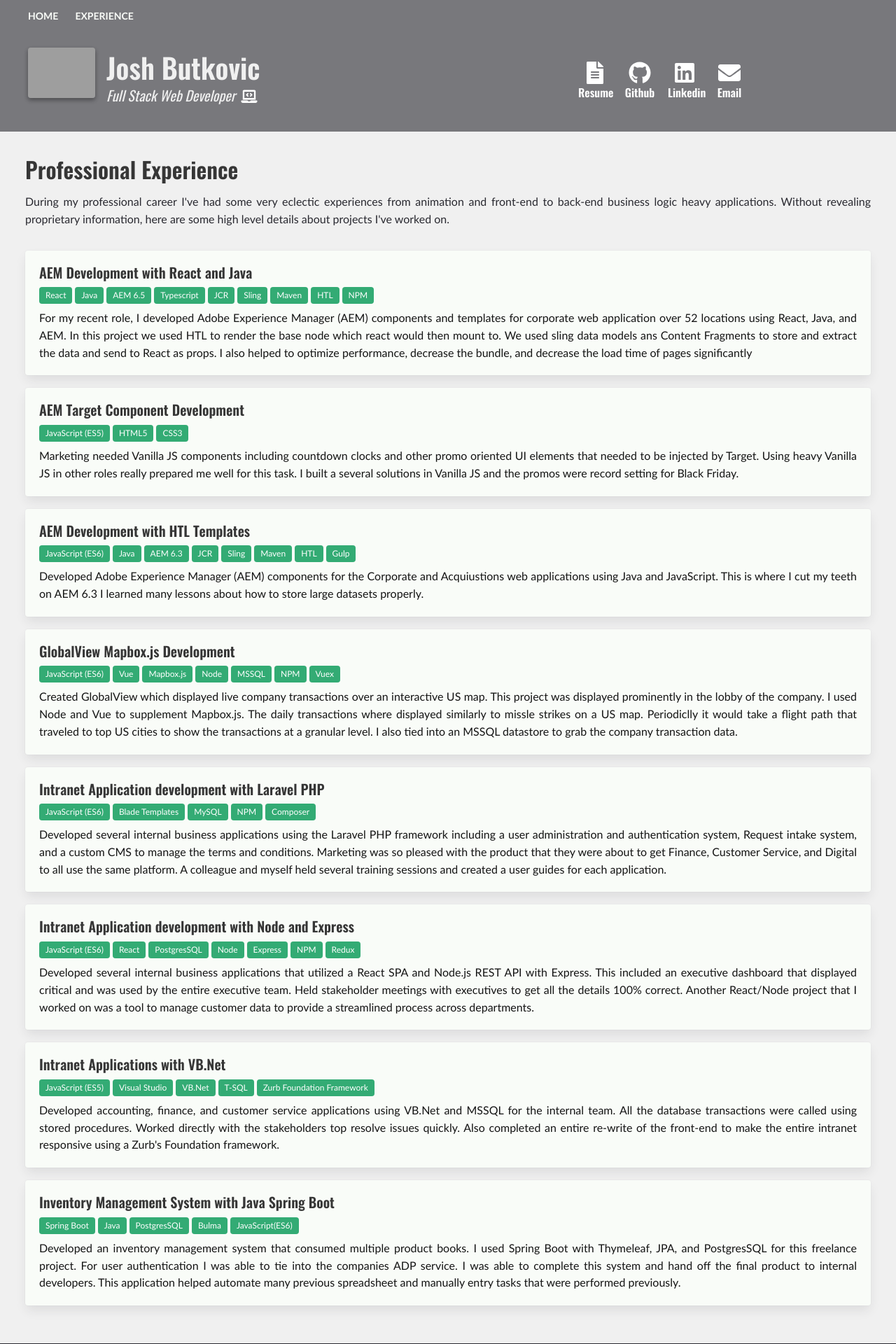
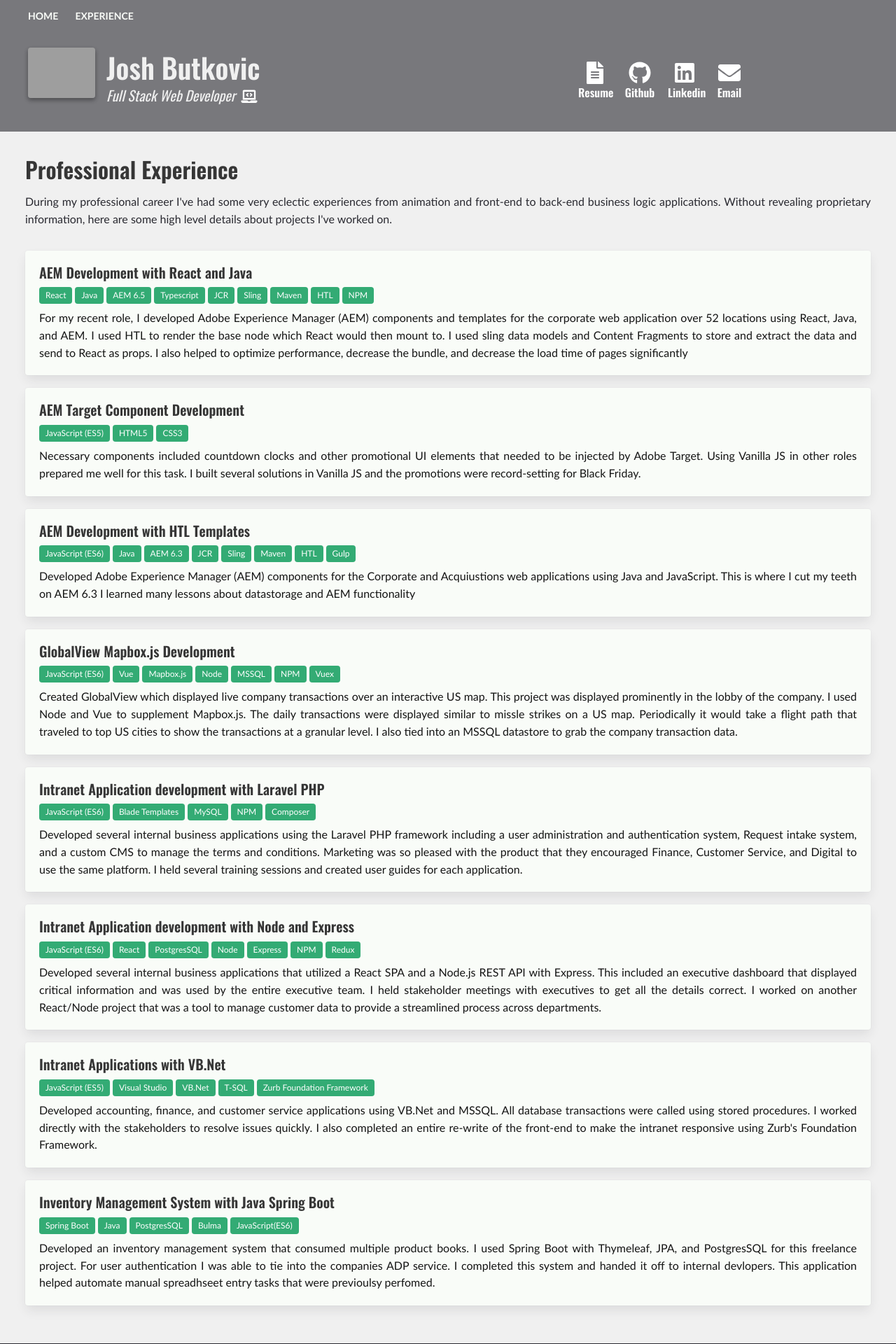
Before and after one commit to joshbutkovic/portfolio, a Next.js app: page /professional-experience in a window 1280 px wide. Shown: the top 1920 px of the page at 70% size. Built offline with nearby package versions, Linux system fonts and the light colour scheme; grey boxes are pictures that could not be loaded.

Commit message:
editing experience text

```diff
--- a/components/Experience/Experiences.json
+++ b/components/Experience/Experiences.json
@@ -3,43 +3,43 @@
         "id": "1",
         "title": "AEM Development with React and Java",
         "tech": ["React", "Java", "AEM 6.5", "Typescript", "JCR", "Sling", "Maven", "HTL", "NPM"],
-        "description": "For my recent role, I developed Adobe Experience Manager (AEM) components and templates for corporate web application over 52 locations using React, Java, and AEM.  In this project we used HTL to render the base node which react would then mount to.  We used sling data models ans Content Fragments to store and extract the data and send to React as props.  I also helped to optimize performance, decrease the bundle, and decrease the load time of pages significantly"
+        "description": "For my recent role, I developed Adobe Experience Manager (AEM) components and templates for the corporate web application over 52 locations using React, Java, and AEM.  I used HTL to render the base node which React would then mount to.  I used sling data models and Content Fragments to store and extract the data and send to React as props.  I also helped to optimize performance, decrease the bundle, and decrease the load time of pages significantly"
     },
     {
         "id": "2",
         "title": "AEM Target Component Development",
         "tech": ["JavaScript (ES5)", "HTML5", "CSS3"],
-        "description": "Marketing needed Vanilla JS components including countdown clocks and other promo oriented UI elements that needed to be injected by Target.  Using heavy Vanilla JS in other roles really prepared me well for this task.  I built a several solutions in Vanilla JS and the promos were record setting for Black Friday."
+        "description": "Necessary components included countdown clocks and other promotional UI elements that needed to be injected by Adobe Target.  Using Vanilla JS in other roles prepared me well for this task.  I built several solutions in Vanilla JS and the promotions were record-setting for Black Friday."
     },
     {
         "id": "3",
         "title": "AEM Development with HTL Templates",
         "tech": ["JavaScript (ES6)", "Java", "AEM 6.3", "JCR", "Sling", "Maven", "HTL", "Gulp"],
-        "description": "Developed Adobe Experience Manager (AEM) components for the Corporate and Acquiustions web applications using Java and JavaScript.  This is where I cut my teeth on AEM 6.3  I learned many lessons about how to store large datasets properly."
+        "description": "Developed Adobe Experience Manager (AEM) components for the Corporate and Acquiustions web applications using Java and JavaScript.  This is where I cut my teeth on AEM 6.3  I learned many lessons about datastorage and AEM functionality"
     },
     {
         "id": "4",
         "title": "GlobalView Mapbox.js Development",
         "tech": ["JavaScript (ES6)", "Vue", "Mapbox.js", "Node", "MSSQL", "NPM", "Vuex"],
-        "description": "Created GlobalView which displayed live company transactions over an interactive US map.  This project was displayed prominently in the lobby of the company.  I used Node and Vue to supplement Mapbox.js.  The daily transactions where displayed similarly to missle strikes on a US map.  Periodiclly it would take a flight path that traveled to top US cities to show the transactions at a granular level.  I also tied into an MSSQL datastore to grab the company transaction data."
+        "description": "Created GlobalView which displayed live company transactions over an interactive US map.  This project was displayed prominently in the lobby of the company.  I used Node and Vue to supplement Mapbox.js.  The daily transactions were displayed similar to missle strikes on a US map.  Periodically it would take a flight path that traveled to top US cities to show the transactions at a granular level.  I also tied into an MSSQL datastore to grab the company transaction data."
     },
     {
         "id": "5",
         "title": "Intranet Application development with Laravel PHP",
         "tech": ["JavaScript (ES6)", "Blade Templates", "MySQL", "NPM", "Composer"],
-        "description": "Developed several internal business applications using the Laravel PHP framework including a user administration and authentication system, Request intake system, and a custom CMS to manage the terms and conditions.  Marketing was so pleased with the product that they were about to get Finance, Customer Service, and Digital to all use the same platform.  A colleague and myself held several training sessions and created a user guides for each application."
+        "description": "Developed several internal business applications using the Laravel PHP framework including a user administration and authentication system, Request intake system, and a custom CMS to manage the terms and conditions.  Marketing was so pleased with the product that they encouraged Finance, Customer Service, and Digital to use the same platform.  I held several training sessions and created user guides for each application."
     },
     {
         "id": "6",
         "title": "Intranet Application development with Node and Express",
         "tech": ["JavaScript (ES6)", "React", "PostgresSQL", "Node", "Express", "NPM", "Redux"],
-        "description": "Developed several internal business applications that utilized a React SPA and Node.js REST API with Express.  This included an executive dashboard that displayed critical and was used by the entire executive team.  Held stakeholder meetings with executives to get all the details 100% correct.  Another React/Node project that I worked on was a tool to manage customer data to provide a streamlined process across departments."
+        "description": "Developed several internal business applications that utilized a React SPA and a Node.js REST API with Express.  This included an executive dashboard that displayed critical information and was used by the entire executive team.  I held stakeholder meetings with executives to get all the details correct.  I worked on another React/Node project that was a tool to manage customer data to provide a streamlined process across departments."
     },
     {
         "id": "7",
         "title": "Intranet Applications with VB.Net",
         "tech": ["JavaScript (ES5)", "Visual Studio", "VB.Net", "T-SQL", "Zurb Foundation Framework"],
-        "description": "Developed accounting, finance, and customer service applications using VB.Net and MSSQL for the internal team.  All the database transactions were called using stored procedures.  Worked directly with the stakeholders top resolve issues quickly.  Also completed an entire re-write of the front-end to make the entire intranet responsive using a Zurb's Foundation framework."
+        "description": "Developed accounting, finance, and customer service applications using VB.Net and MSSQL.  All database transactions were called using stored procedures.  I worked directly with the stakeholders to resolve issues quickly.  I also completed an entire re-write of the front-end to make the intranet responsive using Zurb's Foundation Framework."
     },
     {
         "id": "8",
@@ -51,6 +51,6 @@
             "Bulma",
             "JavaScript(ES6)"
         ],
-        "description": "Developed an inventory management system that consumed multiple product books.  I used Spring Boot with Thymeleaf, JPA, and PostgresSQL for this freelance project.  For user authentication I was able to tie into the companies ADP service.  I was able to complete this system and hand off the final product to internal developers.  This application helped automate many previous spreadsheet and manually entry tasks that were performed previously."
+        "description": "Developed an inventory management system that consumed multiple product books.  I used Spring Boot with Thymeleaf, JPA, and PostgresSQL for this freelance project.  For user authentication I was able to tie into the companies ADP service.  I completed this system and handed it off to internal devlopers.  This application helped automate manual spreadhseet entry tasks that were previoulsy perfomed."
     }
 ]
--- a/pages/professional-experience.tsx
+++ b/pages/professional-experience.tsx
@@ -17,8 +17,8 @@ const ProfessionalExperience: NextPage = () => {
                 <div className="columns">
                     <p style={{ marginBottom: '2rem', textAlign: 'justify' }}>
                         During my professional career I've had some very eclectic experiences from animation and
-                        front-end to back-end business logic heavy applications. Without revealing proprietary
-                        information, here are some high level details about projects I've worked on.
+                        front-end to back-end business logic applications. Without revealing proprietary information,
+                        here are some high level details about projects I've worked on.
                     </p>
                 </div>
                 {experienceData &&
```
